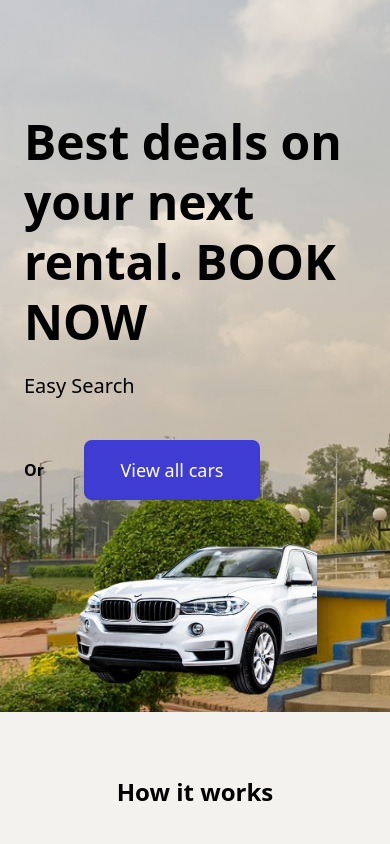
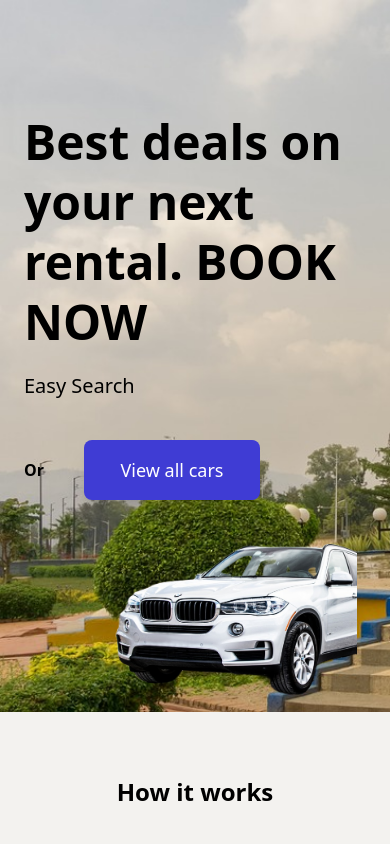
Before and after one commit to KARL-GROUP/karl-rental-fe, a Next.js app: page / in a window 390 px wide. Shown: the top 844 px of the page. Built offline with nearby package versions, Linux system fonts and the light colour scheme.

Commit message:
Feat: Mobile responsiveness

```diff
--- a/src/components/sections/Hero.tsx
+++ b/src/components/sections/Hero.tsx
@@ -51,7 +51,7 @@ const Hero = () => {
 
             </div>
 
-            <div className="h-[10rem] xl:h-auto mt-10 xl:w-1/2 mb-[-100px]">
+            <div className="h-[10rem] xl:h-auto mt-10 xl:w-1/2 mb-[-100px] mr-[-5rem] xl:mr-0">
                 <Image src={carHero} className="w-full  h-full object-fit" alt="car" width={100} height={100} />
             </div>
 
```
